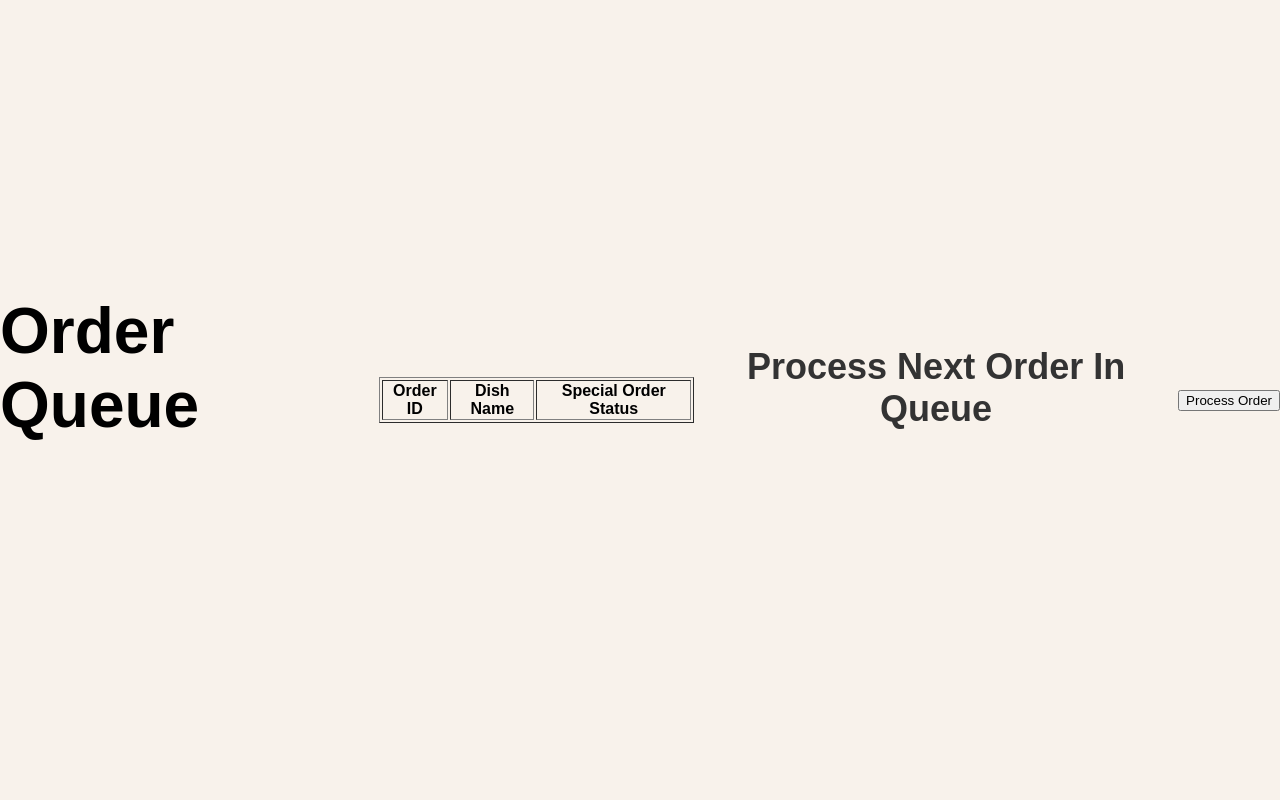
After one commit to VerKoval/CulinaryCloud, a Flask app: page /process_order in a window 1280 px wide. The commit adds this page. Run offline with Flask 2, Linux system fonts and the light colour scheme; lists and menus that the app fills with data are empty.

Commit message:
Added order preparation to website

```diff
--- a/src/Database.py
+++ b/src/Database.py
@@ -308,7 +308,7 @@ class Menu (Database):
                             WHERE dish = '{dishName}';
                             """
 
-        priceValue = self.execute_query(getPriceString, returnFlag=True)[0][0]
+        priceValue = self.execute_query(getPriceString, returnFlag=True)
         return priceValue
 
     def getDishes (self):
--- a/src/app.py
+++ b/src/app.py
@@ -10,6 +10,7 @@ import Database
 from Database import UserManagement
 from Database import Menu
 from Chef import Chef
+from Order import Order
 from flask_bcrypt import Bcrypt
  # app.py
 from helpers import validate_employee_id
@@ -455,5 +456,48 @@ def add_dish_button():
 
     return redirect(url_for('chef_home_page'))
 
+@app.route('/process_order', methods=('GET', 'POST'))
+def process_order():
+
+    # # Creates inventory database and populates it
+    # A = Database.Inventory()
+    # A.addIngredient('Lettuce','Vegetable',2,'2024-06-20')
+    # A.addIngredient('Lettuce','Vegetable',5,'2024-06-21')
+    # A.addIngredient('Tomatoes','Vegetable',10,'2024-06-22')
+    # A.addIngredient('Chicken','Meat',5,'2024-06-18')
+    # A.addIngredient('Bread','Grain',1,'2024-06-30')
+    # A.printTable()
+
+    # # Creates Menu database and populates it
+    # M = Database.Menu()
+    # M.addDish('Salad',['Lettuce,Tomatoes'], 10)
+    # M.addDish('Sandwich',['Bread,Lettuce'], 15)
+    # M.printTable()
+
+    # orderTest1 = Order(123, 'Sandwich')
+    # orderTest2 = Order(124, 'Salad')
+    # orderTestVIP = Order(125, 'Special Salad', specialOrder=True, specialIngredients=['Lettuce','Tomatoes','Chicken'], specialPrice=30)
+
+    # orderTest1.validateIngredientsAndAddToQueue()
+    # orderTest2.validateIngredientsAndAddToQueue()
+    # orderTestVIP.validateIngredientsAndAddToQueue()
+
+    orders = []
+    for item in Order.orderQueue.queue:
+        orders.append(item)
+
+    print(orders)
+    print(list(Order.orderQueue.queue))
+
+    return render_template('process_order.html', orders=orders)
+
+@app.route('/process_order_button', methods=('GET','POST'))
+def process_order_button():
+
+    chef = Chef('Bobby Flay',50000)
+    chef.prepareOrder(Order.orderQueue)
+
+    return redirect(url_for('chef_home_page'))
+
 if __name__ == '__main__':
     app.run(debug=True, port=5002)
--- a/src/run_order.py
+++ b/src/run_order.py
@@ -33,5 +33,5 @@ orderTest1.distributeToChef()
 orderTestVIP.validateIngredientsAndAddToQueue()
 orderTestVIP.distributeToChef()
 
-# Deletes database at the end (to refresh everything)
-Database.delete_database(Database.create_server_connection("localhost", "root", 'CSC322Wei', 'CulinaryCloud'),'CulinaryCloud')
+# # Deletes database at the end (to refresh everything)
+# Database.delete_database(Database.create_server_connection("localhost", "root", 'CSC322Wei', 'CulinaryCloud'),'CulinaryCloud')
--- a/templates/chef_home_page.html
+++ b/templates/chef_home_page.html
@@ -16,8 +16,7 @@
         <p class="options-text">Options:</p>
         <ul>
             <li><a href="/add_dish" class="menu-option">Add Dish</a></li>
-            <li><a href="/manage_customers" class="menu-option">Customer</a></li>
-            <li><a href="/manage_reviews" class="menu-option">Reviews</a></li>
+            <li><a href="/process_order" class="menu-option">Process Orders</a></li>
         </ul>
     </div>
     <footer>
--- /dev/null
+++ b/templates/process_order.html
@@ -0,0 +1,32 @@
+<!DOCTYPE html>
+<html>
+<head>
+    <title>Process Orders</title>
+    <link rel="stylesheet" href="{{ url_for('static', filename='style.css') }}">
+</head>
+<body>
+    <h1>Order Queue</h1>
+    <table border="1">
+        <thead>
+            <tr>
+                <th>Order ID</th>
+                <th>Dish Name</th>
+                <th>Special Order Status</th>
+            </tr>
+        </thead>
+        <tbody>
+            {% for order in orders %}
+            <tr>
+                <td>{{ order.customerID }}</td>
+                <td>{{ order.dish }}</td>
+                <td>{{ order.specialOrder }}</td>
+            </tr>
+            {% endfor %}
+        </tbody>
+    </table>
+    <h2>Process Next Order In Queue</h2>
+    <form action="/process_order_button" method="post">
+        <input type="submit" value="Process Order">
+    </form>
+</body>
+</html>
```
